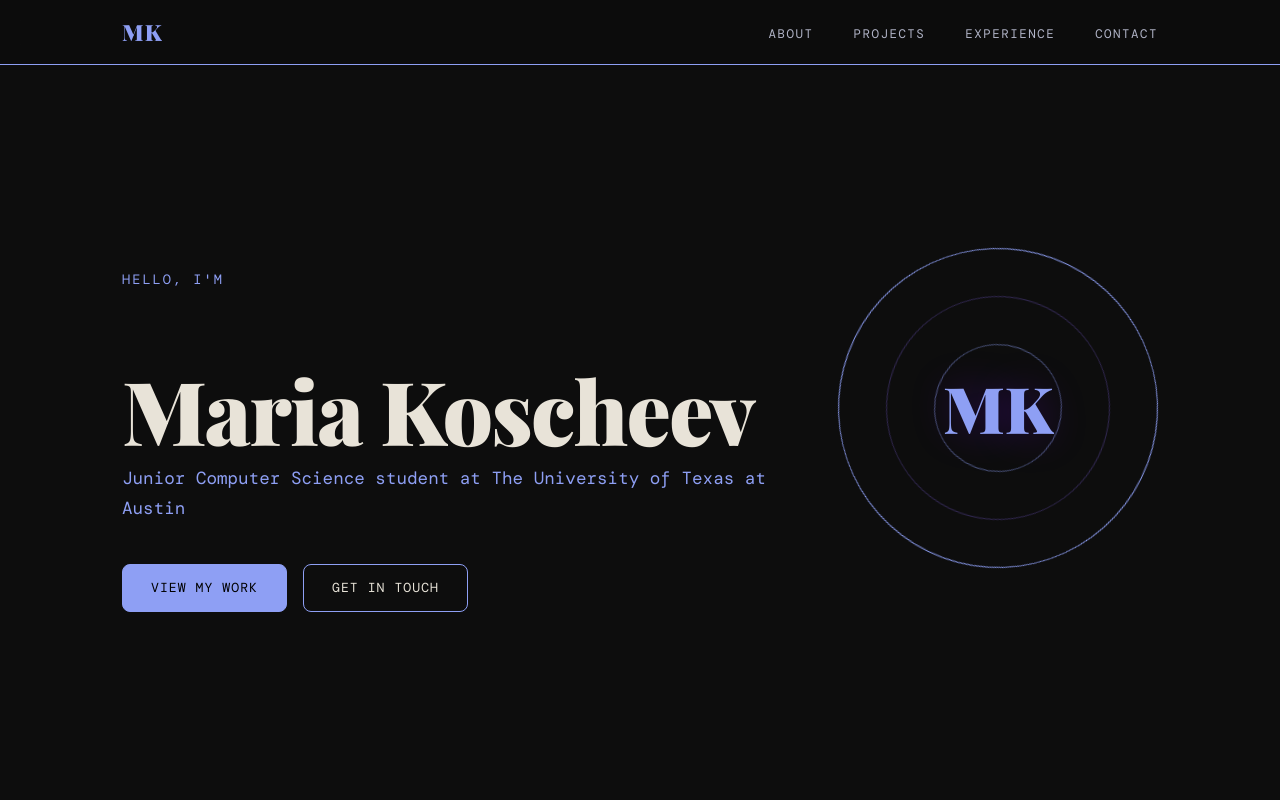
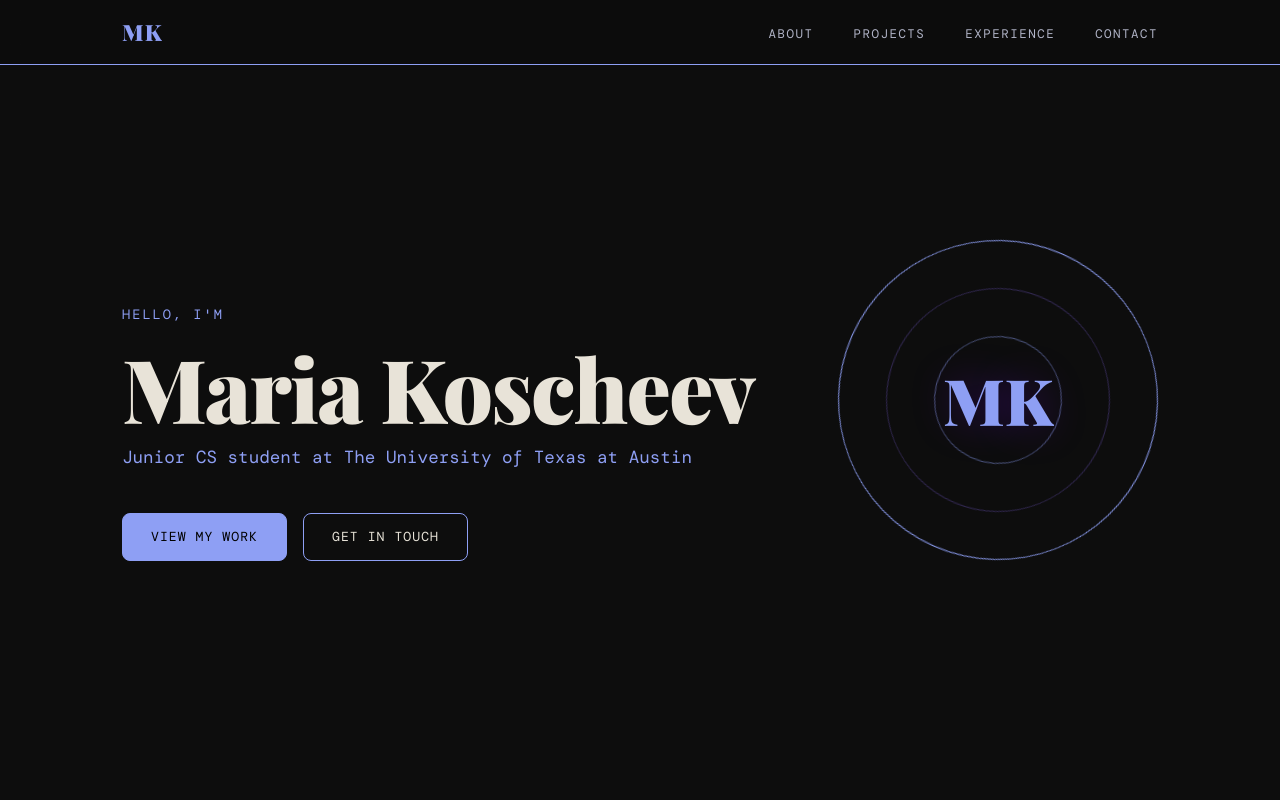
Before and after one commit to mkoscheev321/MariaKoscheevPortfolio, a React (Vite) app: page / in a window 1280 px wide. Shown: the top 800 px of the page. Built offline with nearby package versions, Linux system fonts and the light colour scheme.

Commit message:
attempt margins 1

```diff
--- a/src/App.jsx
+++ b/src/App.jsx
@@ -7,7 +7,7 @@ import "./index.css";
 */
 const PORTFOLIO_DATA = {
   name: "Maria Koscheev",
-  title: "Junior Computer Science student at The University of Texas at Austin",
+  title: "Junior CS student at The University of Texas at Austin",
   tagline: "",
   bio: "I'm a computer science student at the University of Texas at Austin pursuing a B.S. in Computer Science with a Capstone in Game Development. ",
   bio2: "I'm passionate about developing exciting and immersive games through my knwolage of programming and UI/UX. " +
@@ -172,7 +172,7 @@ function Hero() {
 function About() {
   return (
     <Section id="about">
-      <div className="section-label"></div>
+      {/*<div className="section-label"></div>*/}
       <div className="about-grid">
         <div className="about-text">
           <h2>A little about me</h2>
@@ -204,7 +204,7 @@ function Projects() {
 
   return (
     <Section id="projects" className="projects-section">
-      <div className="section-label"></div>
+      {/*<div className="section-label"></div>*/}
       <div className="section-header">
         <h2>Projects</h2>
         <div className="filter-tabs">
@@ -242,7 +242,7 @@ function Projects() {
 function Experience() {
   return (
     <Section id="experience">
-      <div className="section-label"></div>
+      {/*<div className="section-label}"></div>*/}
       <h2>Experience</h2>
       <div className="timeline">
         {PORTFOLIO_DATA.experience.map((job, i) => (
@@ -266,7 +266,7 @@ function Experience() {
 function Contact() {
   return (
     <Section id="contact" className="contact-section">
-      <div className="section-label"></div>
+      {/*<div className="section-label"></div>*/}
       <div className="contact-inner">
         <h2>Let's Work Together</h2>
         <p>I'm currently open to new opportunities. Whether you have a project in mind, a question, or just want to say hi — my inbox is always open.</p>
--- a/src/index.css
+++ b/src/index.css
@@ -23,7 +23,7 @@
 }
 
 /* ── Reset ─────────────────────────────────────────────── */
-*, *::before, *::after { box-sizing: border-box; padding: 0; }
+*, *::before, *::after { box-sizing: border-box; margin: 0; padding: 0; }
 html { scroll-behavior: smooth; }
 body {
   background: var(--bg);
```
